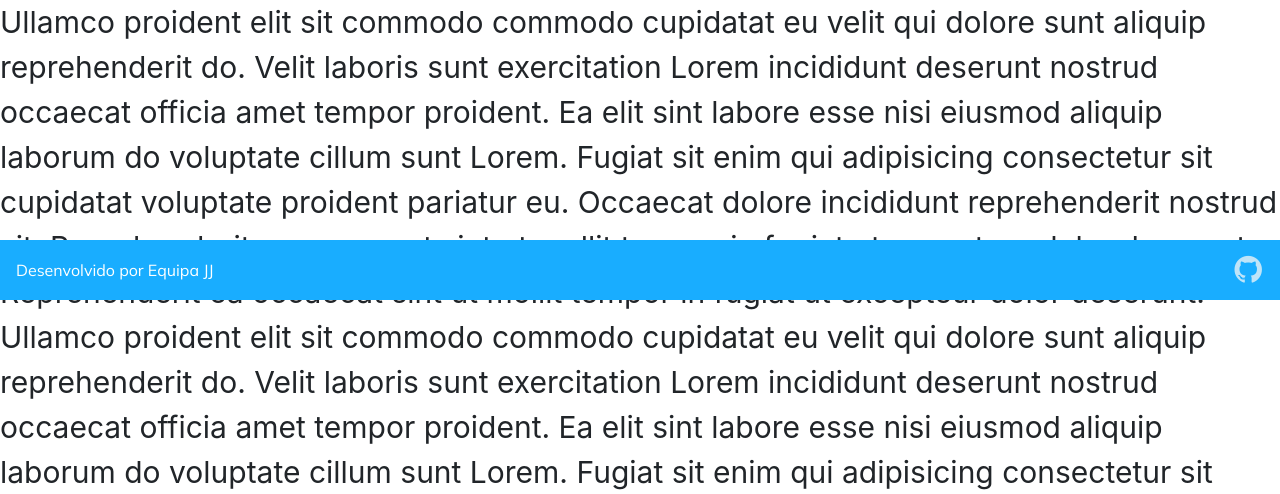
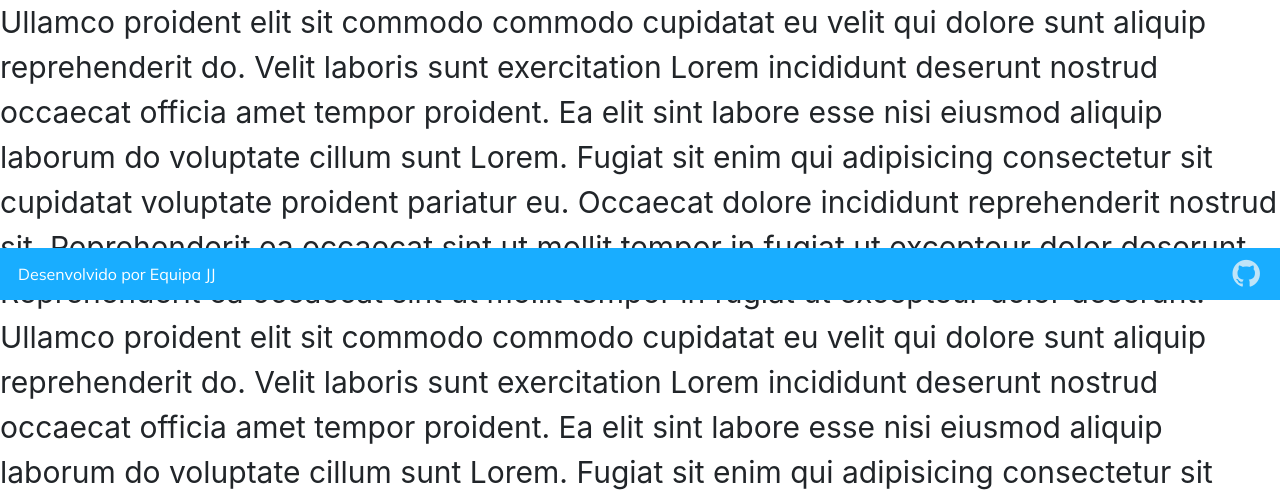
Before and after one commit to jenifferazevedo/petfinder, a PHP site: page / in a window 1280 px wide. Shown: the part 500-994 px from the top of the page. Run offline with PHP 8.4, Linux system fonts and the light colour scheme.

Commit message:
Update header and footer

```diff
--- a/ui/footer.php
+++ b/ui/footer.php
@@ -1,4 +1,4 @@
-  <div id="footer" class="fixed-bottom px-2 py-1 d-flex align-items-center">
+  <div id="footer" class="fixed-bottom d-flex align-items-center">
     <p class="m-0 pl-2">Desenvolvido por Equipa JJ
       <?php if(isset($_GET['p']))
             echo '<a class="voltar" href="index.php"><i class="fa fa-chevron-left" aria-hidden="true"></i> Voltar à página inicial</a>'
--- a/ui/header.php
+++ b/ui/header.php
@@ -7,6 +7,7 @@
     <link rel="stylesheet" href="./css/font-awesome-4.7.0/css/font-awesome.min.css">
     <link href="https://fonts.googleapis.com/css2?family=Mulish:wght@400;600;800&display=swap" rel="stylesheet">
     <link rel="stylesheet" href="./css/mystyle.css">
+    <link rel="stylesheet" href="./css/animations.css">
     <title><?php
       if(isset($_GET['p'])) {
         echo 'PETFINDER - '.$_GET['p'];
```
